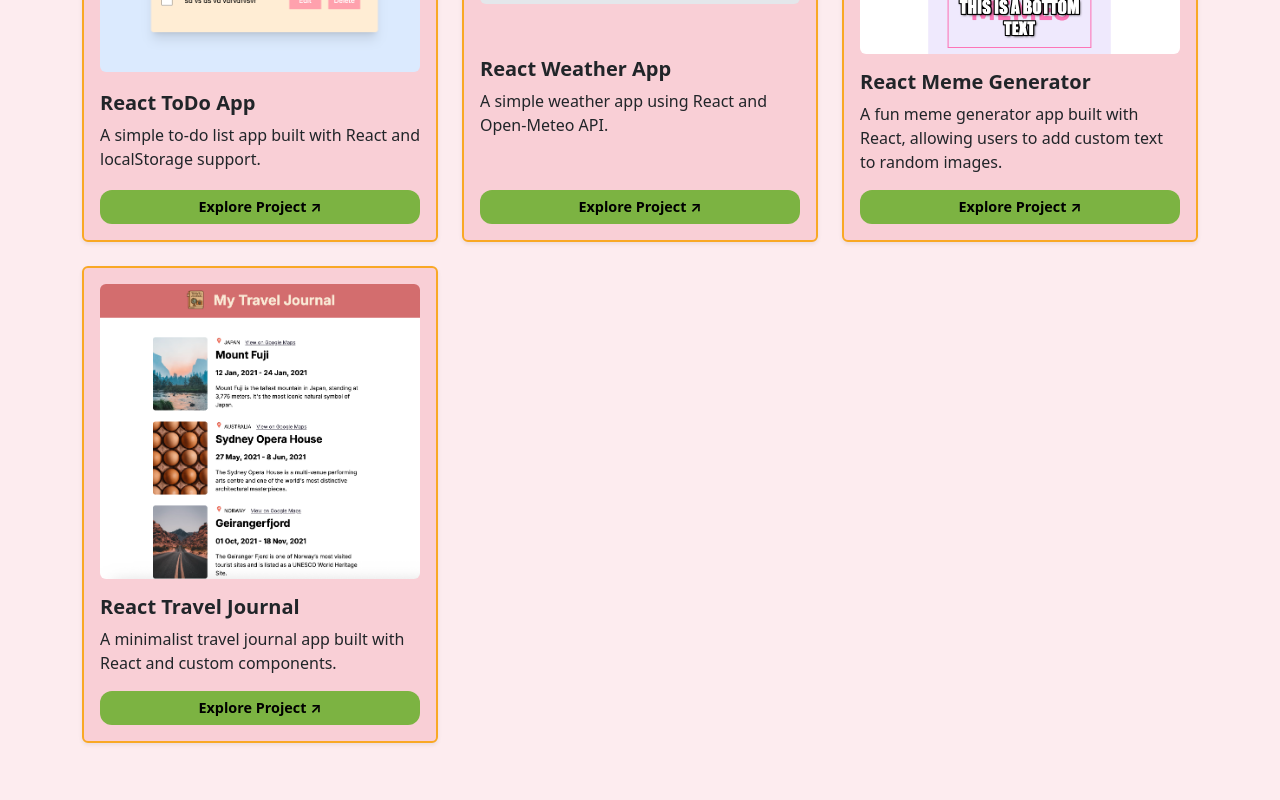
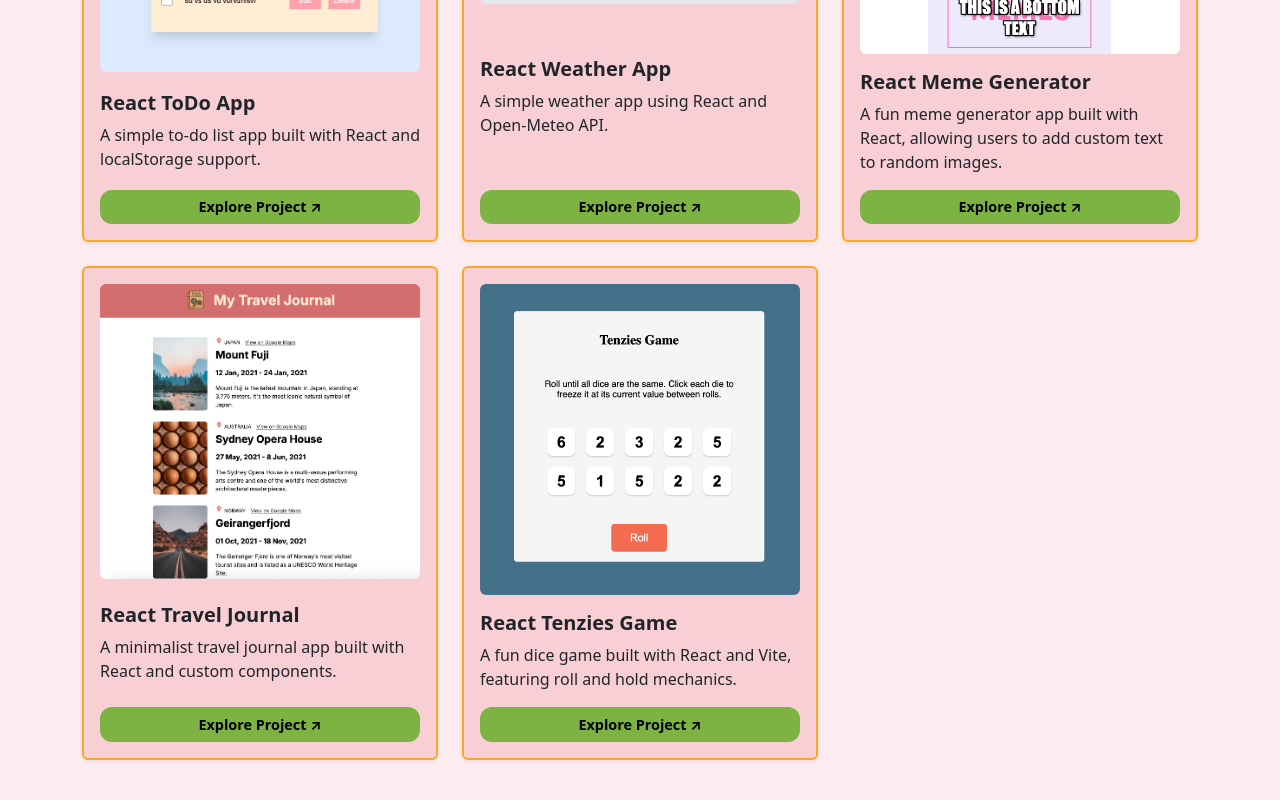
Before and after one commit to esmaari/esmaari.github.io, a Vue app: page /portfolio in a window 1280 px wide. Shown: the part 1532-2332 px from the top of the page. Built offline with nearby package versions, Linux system fonts and the light colour scheme.

Commit message:
teziesgame added

```diff
--- a/src/data/projects.ts
+++ b/src/data/projects.ts
@@ -18,6 +18,7 @@ import reactTodoImg from '@/assets/reacttodoapp.png'
 import reactWeatherApp from '@/assets/reactweatherapp.png'
 import reactcreatememe from '@/assets/reactcreatememe.png'
 import reacttraveljournal from '@/assets/reacttraveljournal.png'
+import reactapptentiesgame from '@/assets/reactapptentiesgame.png'
 
 export const projects = [
     {
@@ -153,5 +154,19 @@ export const projects = [
         route: '/projects/react-travel-journal',
         liveUrl: 'https://esmasreactlabtraveljournal.netlify.app/',
         github: 'https://github.com/esmaari/reactlab_travel_journal'
-  }
+  },
+  {
+        slug: 'react-tenzies-game',
+        title: 'React Tenzies Game',
+        description: 'A fun dice game built with React and Vite, featuring roll and hold mechanics.',
+        longDescription: `This project was created to practice React state management and conditional rendering.
+        The goal is to roll the dice until all values match — players can hold dice between rolls, and a confetti
+        animation celebrates the win. It demonstrates component reusability, event handling, and state updates
+        with hooks.`,
+        image: reactapptentiesgame,
+        technologies: ['React', 'JavaScript', 'Vite', 'CSS'],
+        route: '/projects/react-tenzies-game',
+        liveUrl: 'https://esmasreactlabtenziesgame.netlify.app/',
+        github: 'https://github.com/esmaari/tenziesgame'
+    }
 ]
```
Also changed, not shown: src/assets/reactapptentiesgame.png (added).
